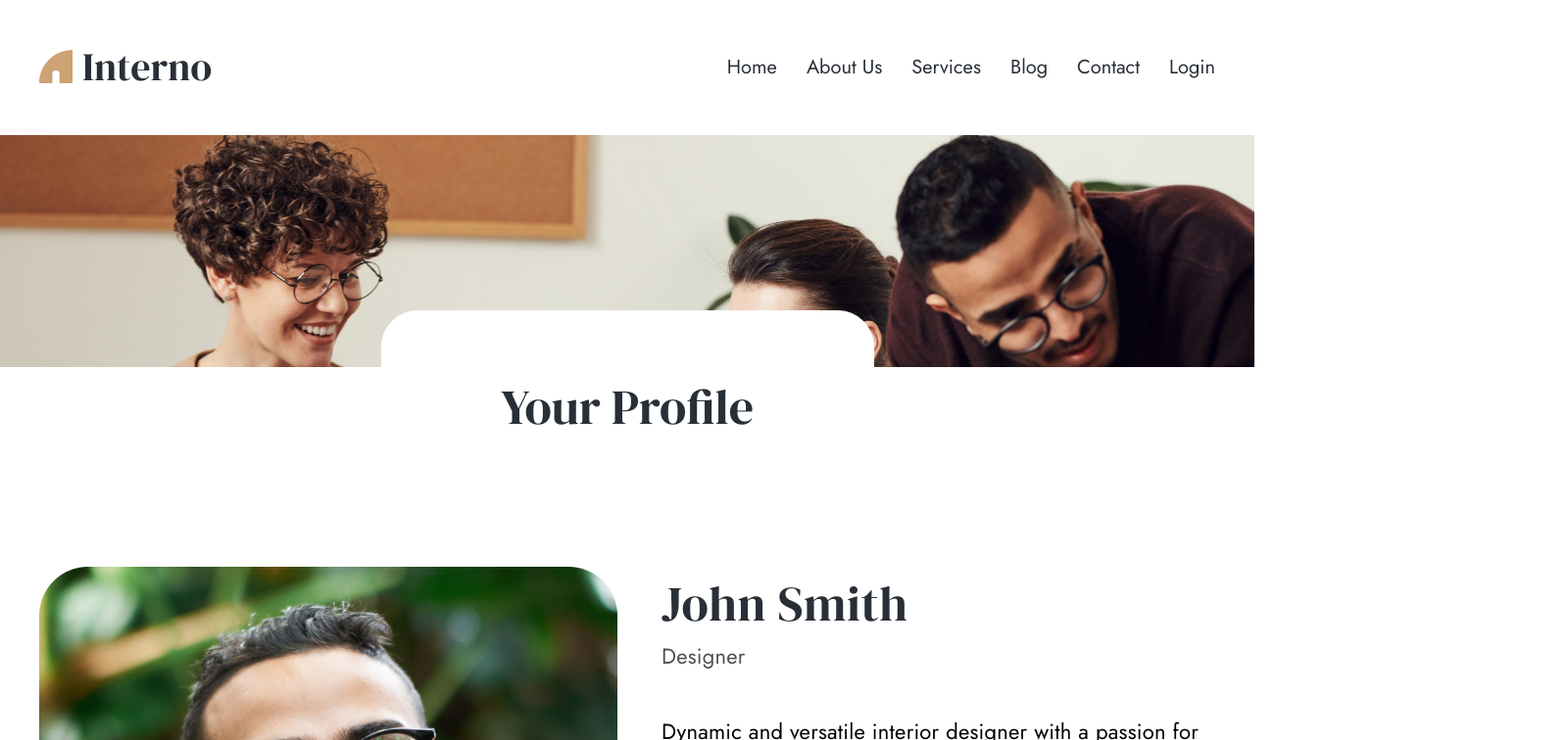
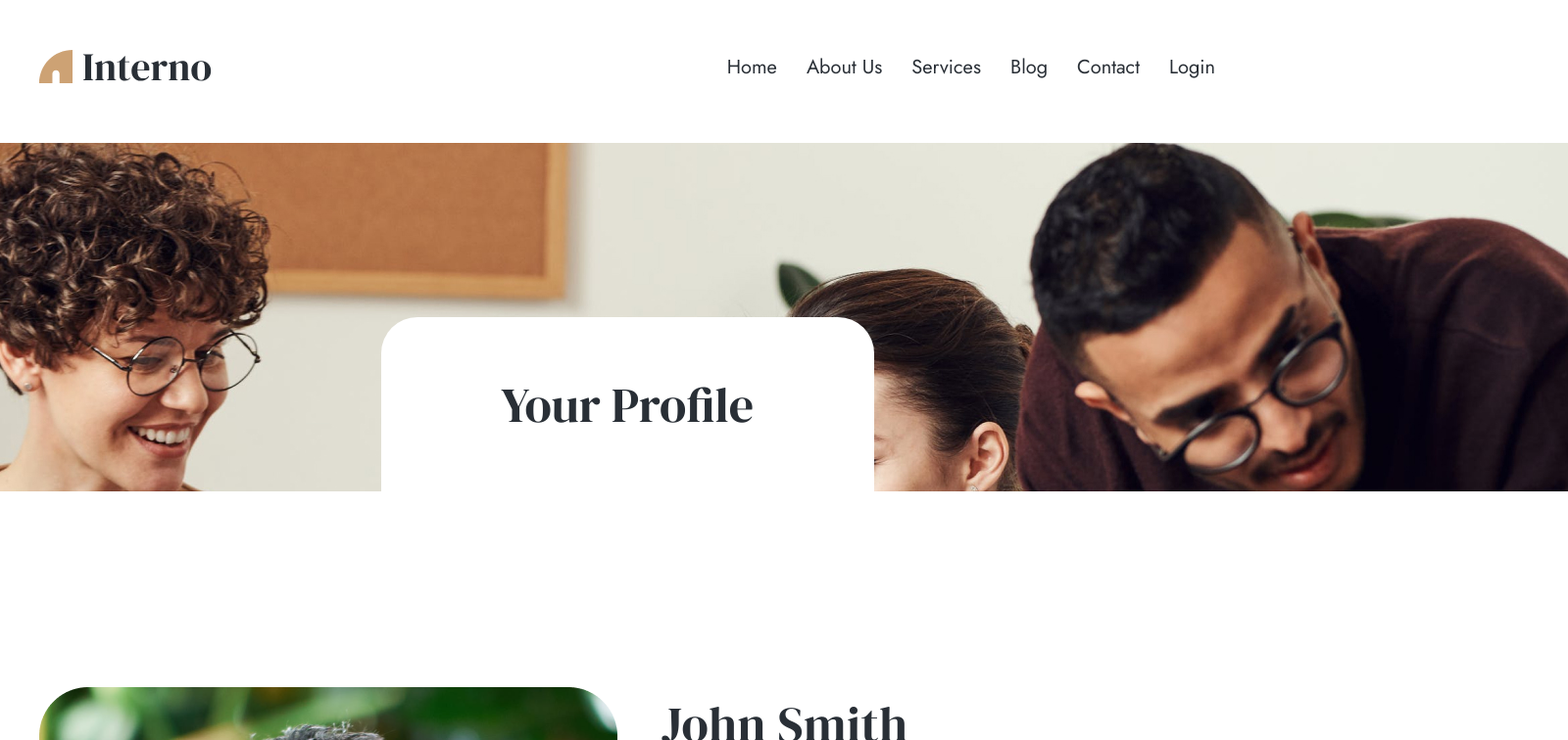
Before and after one commit to firuzeabdullazade/interior-design-webflow-react, a React (Create React App) app: page /profile in a window 1280 px wide. Shown: the top 756 px of the page at 98% size, 1600 px wide, since content can reach past the window. Built offline with nearby package versions, Linux system fonts and the light colour scheme.

Commit message:
Fix the button on contact page and banner on the profile page

```diff
--- a/src/app/pages/ContactPage/components/ContactForm/ContactForm.scss
+++ b/src/app/pages/ContactPage/components/ContactForm/ContactForm.scss
@@ -114,6 +114,9 @@
                   line-height: 33px;
                   color: orangered;
                 }
+                .link{
+                    text-decoration: none;
+                }
                 button {
                   background: $text-color;
                   width: 250px;
--- a/src/app/pages/ContactPage/components/ContactForm/ContactForm.tsx
+++ b/src/app/pages/ContactPage/components/ContactForm/ContactForm.tsx
@@ -12,6 +12,7 @@ import twitter from '../../../../../assets/icons/twitter.svg';
 import * as yup from 'yup';
 import { useForm } from 'react-hook-form';
 import { yupResolver } from '@hookform/resolvers/yup';
+import { Link } from 'react-router-dom';
 
 const schema = yup
   .object({
@@ -90,10 +91,12 @@ export const ContactForm = () => {
                 Hello Iam Intrested in.. <input type="text" {...register('reply')} />
               </label>
               <p className="validation-error">{errors.reply?.message}</p>
-              <button>
+              <Link to="/" className="link">
+               <button>
                 Send now
                 <img src={arrow} alt="" />
               </button>
+              </Link>
             </form>
           </div>
         </div>
--- a/src/app/pages/ProfilePage/ProfilePage.tsx
+++ b/src/app/pages/ProfilePage/ProfilePage.tsx
@@ -13,11 +13,11 @@ import web from '../../../assets/images/contacticon3.png';
 export const ProfilePage = () => {
   return (
     <>
-      <div className="about-intro">
-        <img src={ppbanner} alt="bg" />
-        <div className="about-text">
-          <p>Your Profile</p>
+      <div className="hero-back">
+        <div className="intro">
+          <h1>Your Profile</h1>
         </div>
+        <img src={ppbanner} alt="" />
       </div>
       <div className="userdetails">
         <div className="image">
@@ -49,10 +49,19 @@ export const ProfilePage = () => {
               <p className="contactdetails">www.johnspage.com</p>
             </div>
             <div className="usericons">
-              <Link to={''}><img src={insta} alt="" /></Link>
-              <Link to={''}><img src={tw} alt="" /></Link>
-              <Link to={''}> <img src={IN} alt="" /></Link>
-              <Link to={''}><img src={fb} alt="" /></Link>
+              <Link to={''}>
+                <img src={insta} alt="" />
+              </Link>
+              <Link to={''}>
+                <img src={tw} alt="" />
+              </Link>
+              <Link to={''}>
+                {' '}
+                <img src={IN} alt="" />
+              </Link>
+              <Link to={''}>
+                <img src={fb} alt="" />
+              </Link>
             </div>
           </div>
         </div>
```
